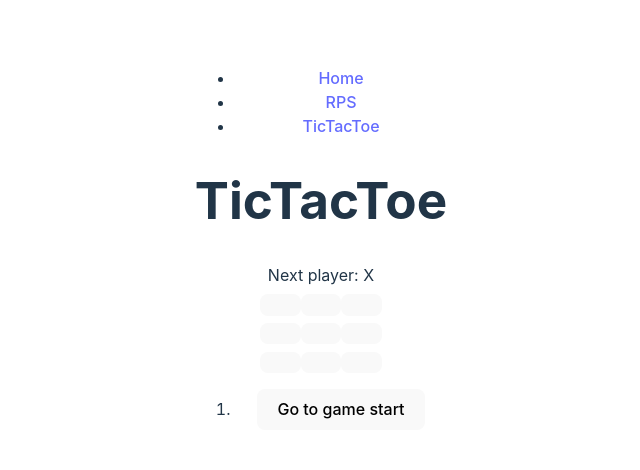
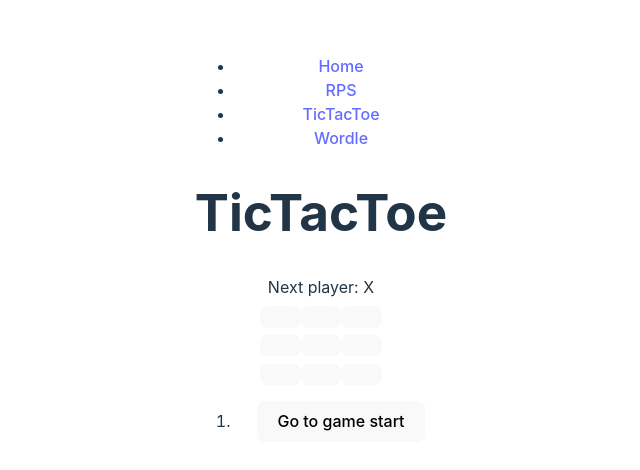
Before and after one commit to IT3049C-Spring24/gamehub-leungag, a React (Vite) app: page /rps-react/TicTacToe in a window 1280 px wide. Shown: the part 152-622 px from the top of the page, without its empty margins (319-959 px from the left). Built offline with nearby package versions, Linux system fonts and the light colour scheme.

Commit message:
Created Wordle page and link

```diff
--- a/src/components/Navigation.jsx
+++ b/src/components/Navigation.jsx
@@ -18,6 +18,9 @@ const Navigation = () => {
         <li>
           <Link to="/rps-react/TicTacToe">TicTacToe</Link>
         </li>
+        <li>
+          <Link to="/rps-react/Wordle">Wordle</Link>
+        </li>
       </ul>
     </nav>
   );
--- a/src/main.jsx
+++ b/src/main.jsx
@@ -7,6 +7,7 @@ import './index.css';
 import { BrowserRouter, Routes, Route } from 'react-router-dom';
 import HomePage from './routes/HomePage.jsx'
 import TicTacToe from './routes/TicTacToe.jsx'
+import WordlePage from './routes/WordlePage.jsx';
 
 ReactDOM.render(
   <React.StrictMode>
@@ -15,6 +16,7 @@ ReactDOM.render(
         <Route path="/rps-react" element={<HomePage/>}/>
         <Route path='/rps-react/App' element={<App/>}/>
         <Route path='/rps-react/TicTacToe' element={<TicTacToe/>}/>
+        <Route path='/rps-react/Wordle' element={<WordlePage/>}/>
       </Routes>
     </BrowserRouter>
   </React.StrictMode>,
```
